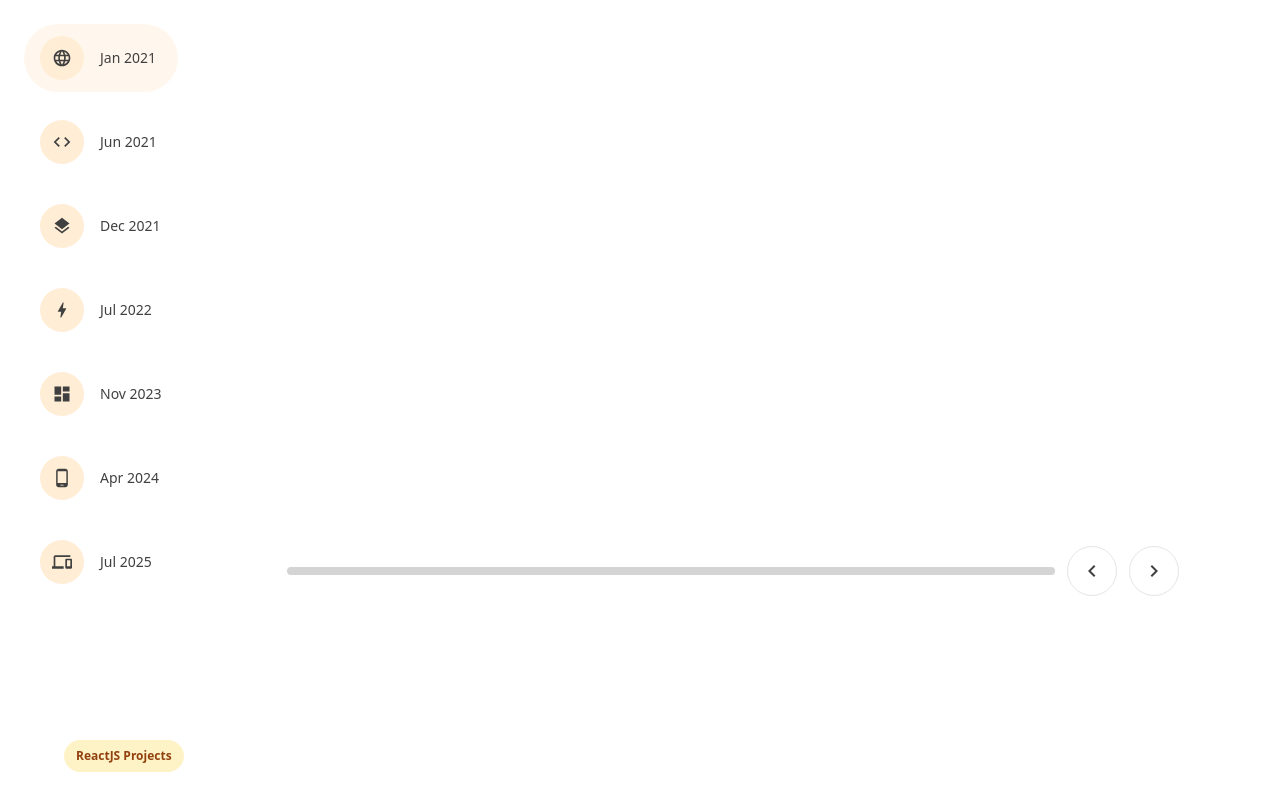
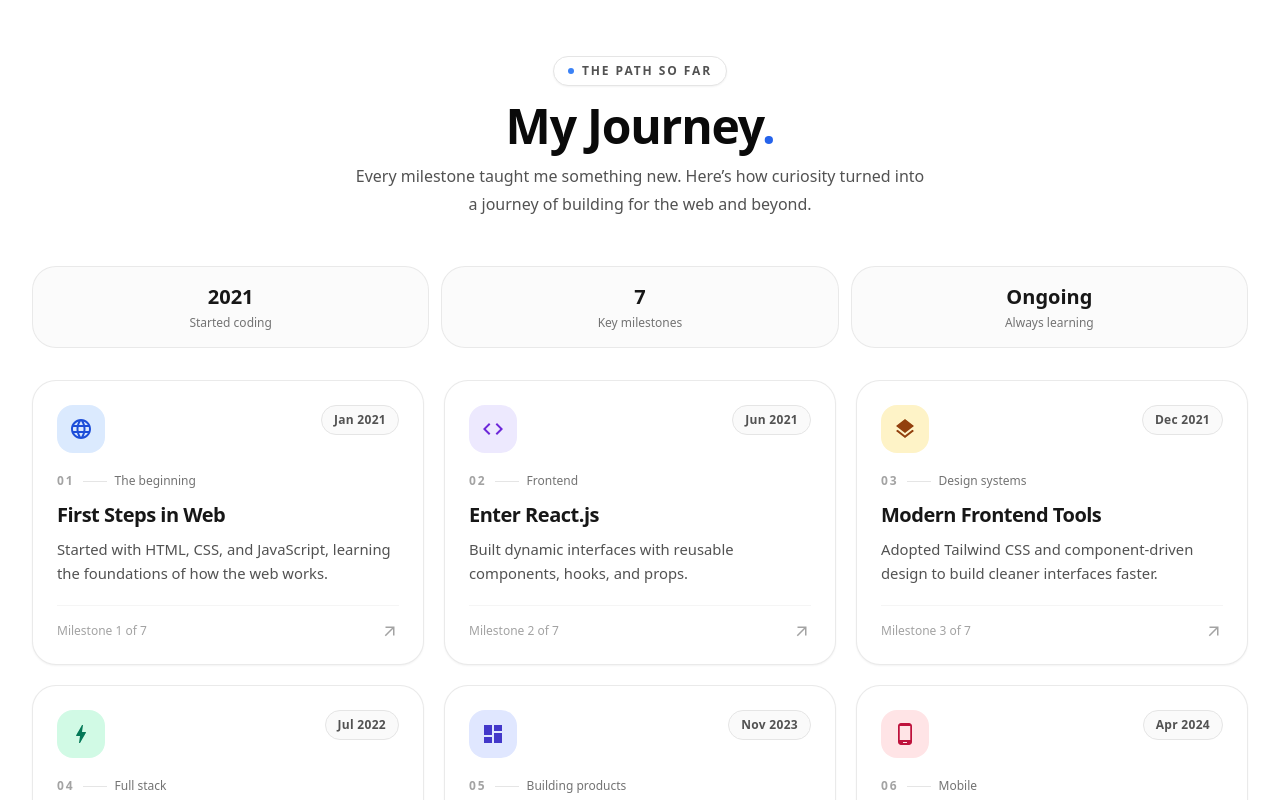
Before and after one commit to hustlewithvikram/vikram, a Next.js app: page / in a window 1280 px wide. Shown: the part 1640-2440 px from the top of the page. Built offline with nearby package versions, Linux system fonts and the light colour scheme; what tailwind-clip-path would draw is missing.

Commit message:
Redesign responsive My Journey timeline UI

```diff
--- a/app/components/sections/Timeline.jsx
+++ b/app/components/sections/Timeline.jsx
@@ -1,6 +1,7 @@
 "use client";
-import React, { useState, useCallback } from "react";
-import { motion, AnimatePresence } from "framer-motion";
+
+import React, { useState } from "react";
+import { AnimatePresence, motion } from "framer-motion";
 import {
   MdLanguage,
   MdCode,
@@ -9,283 +10,248 @@ import {
   MdDashboard,
   MdPhoneAndroid,
   MdDevices,
-	MdChevronLeft,
-	MdChevronRight,
+  MdArrowOutward,
 } from "react-icons/md";
-import useMediaQuery from "@mui/material/useMediaQuery";
 
 const timelineData = [
   {
-		id: "1",
+    id: "01",
     date: "Jan 2021",
     title: "First Steps in Web",
     description:
-			"Started with HTML, CSS, and JS — learning how the web really works.",
+      "Started with HTML, CSS, and JavaScript, learning the foundations of how the web works.",
     icon: <MdLanguage />,
-		color: "bg-blue-500",
+    tone: "blue",
+    tag: "The beginning",
   },
   {
-		id: "2",
+    id: "02",
     date: "Jun 2021",
     title: "Enter React.js",
     description:
-			"Built my first dynamic UIs with components, hooks, and props.",
+      "Built dynamic interfaces with reusable components, hooks, and props.",
     icon: <MdCode />,
-		color: "bg-purple-500",
+    tone: "violet",
+    tag: "Frontend",
   },
   {
-		id: "3",
+    id: "03",
     date: "Dec 2021",
     title: "Modern Frontend Tools",
     description:
-			"Adopted Tailwind + component-driven design → faster, cleaner builds.",
+      "Adopted Tailwind CSS and component-driven design to build cleaner interfaces faster.",
     icon: <MdLayers />,
-		color: "bg-amber-500",
+    tone: "amber",
+    tag: "Design systems",
   },
   {
-		id: "4",
+    id: "04",
     date: "Jul 2022",
     title: "Next.js Journey",
-		description: "Mastered SSR, API routes, and performance optimizations.",
+    description:
+      "Explored server-side rendering, API routes, and performance-focused web development.",
     icon: <MdBolt />,
-		color: "bg-green-500",
+    tone: "emerald",
+    tag: "Full stack",
   },
   {
-		id: "5",
+    id: "05",
     date: "Nov 2023",
     title: "Full-stack Projects",
     description:
-			"Built authenticated dashboards & e-commerce apps with NextAuth/Clerk.",
+      "Built authenticated dashboards and e-commerce experiences using modern web tools.",
     icon: <MdDashboard />,
-		color: "bg-indigo-500",
+    tone: "indigo",
+    tag: "Building products",
   },
   {
-		id: "6",
+    id: "06",
     date: "Apr 2024",
     title: "Exploring Mobile",
     description:
-			"Experimented with mobile dev, broadening my reach beyond web.",
+      "Expanded beyond the browser and began exploring mobile application development.",
     icon: <MdPhoneAndroid />,
-		color: "bg-red-500",
+    tone: "rose",
+    tag: "Mobile",
   },
   {
-		id: "7",
+    id: "07",
     date: "Jul 2025",
-		title: "Transition to React Native",
+    title: "Cross-platform Apps",
     description:
-			"Now building polished, cross-platform apps with React Native.",
+      "Moved into building polished mobile experiences and exploring cross-platform development.",
     icon: <MdDevices />,
-		color: "bg-violet-500",
+    tone: "cyan",
+    tag: "Next chapter",
   },
 ];
 
-// Timeline card for desktop
-const TimelineCard = React.memo(({ item }) => {
+const toneClasses = {
+  blue: "bg-blue-100 text-blue-700 dark:bg-blue-400/15 dark:text-blue-300",
+  violet: "bg-violet-100 text-violet-700 dark:bg-violet-400/15 dark:text-violet-300",
+  amber: "bg-amber-100 text-amber-800 dark:bg-amber-400/15 dark:text-amber-300",
+  emerald: "bg-emerald-100 text-emerald-700 dark:bg-emerald-400/15 dark:text-emerald-300",
+  indigo: "bg-indigo-100 text-indigo-700 dark:bg-indigo-400/15 dark:text-indigo-300",
+  rose: "bg-rose-100 text-rose-700 dark:bg-rose-400/15 dark:text-rose-300",
+  cyan: "bg-cyan-100 text-cyan-800 dark:bg-cyan-400/15 dark:text-cyan-300",
+};
+
+function JourneyCard({ item, index, compact = false }) {
   return (
-		<div className="bg-white dark:bg-neutral-800 rounded-2xl p-6 h-full border border-neutral-200 dark:border-neutral-700 transition-all duration-300">
-			<div className="flex items-center gap-4 mb-5">
+    <motion.article
+      initial={{ opacity: 0, y: 14 }}
+      whileInView={{ opacity: 1, y: 0 }}
+      viewport={{ once: true, amount: 0.15 }}
+      transition={{ duration: 0.35, delay: Math.min(index * 0.045, 0.2) }}
+      className="group relative h-full overflow-hidden rounded-3xl border border-neutral-200/80 bg-white p-5 shadow-sm transition duration-300 hover:-translate-y-1 hover:border-neutral-300 hover:shadow-lg dark:border-neutral-800 dark:bg-neutral-900 dark:hover:border-neutral-700 sm:p-6"
+    >
+      <div className="flex items-start justify-between gap-3">
         <span
-					className={`text-3xl p-3 bg-orange-100 dark:text-black rounded-full`}
+          className={`inline-flex h-12 w-12 shrink-0 items-center justify-center rounded-2xl text-2xl ${toneClasses[item.tone]}`}
+          aria-hidden="true"
         >
           {item.icon}
         </span>
-				<span className="text-sm font-semibold text-neutral-600 dark:text-neutral-300 bg-neutral-100 dark:bg-neutral-700/50 py-1.5 px-4 rounded-full">
+        <span className="rounded-full border border-neutral-200 bg-neutral-50 px-3 py-1.5 text-xs font-semibold tracking-wide text-neutral-600 dark:border-neutral-700 dark:bg-neutral-800 dark:text-neutral-300">
           {item.date}
         </span>
       </div>
 
-			<h3 className="text-xl font-bold text-neutral-900 dark:text-neutral-100 mb-3">
+      <div className="mt-5 flex items-center gap-2">
+        <span className="text-xs font-bold tracking-[0.16em] text-neutral-400 dark:text-neutral-500">
+          {item.id}
+        </span>
+        <span className="h-px w-6 bg-neutral-200 dark:bg-neutral-700" />
+        <span className="text-xs font-medium text-neutral-500 dark:text-neutral-400">
+          {item.tag}
+        </span>
+      </div>
+
+      <h3 className={`mt-3 font-semibold tracking-tight text-neutral-900 dark:text-neutral-100 ${compact ? "text-lg" : "text-xl"}`}>
         {item.title}
       </h3>
-
-			<p className="text-neutral-600 dark:text-neutral-400 leading-relaxed">
+      <p className="mt-2 text-sm leading-6 text-neutral-600 dark:text-neutral-400 sm:text-[0.925rem]">
         {item.description}
       </p>
 
-			<div className="mt-4 pt-3 border-t border-neutral-100 dark:border-neutral-700">
-				<span className="text-xs font-medium text-neutral-500 dark:text-neutral-400">
-					Milestone {item.id}/{timelineData.length}
+      <div className="mt-5 flex items-center justify-between border-t border-neutral-100 pt-4 dark:border-neutral-800">
+        <span className="text-xs font-medium text-neutral-400 dark:text-neutral-500">
+          Milestone {index + 1} of {timelineData.length}
         </span>
+        <MdArrowOutward className="text-lg text-neutral-400 transition-transform duration-300 group-hover:-translate-y-0.5 group-hover:translate-x-0.5 group-hover:text-neutral-700 dark:group-hover:text-neutral-200" />
       </div>
-		</div>
+    </motion.article>
   );
-});
-
-TimelineCard.displayName = "TimelineCard";
+}
 
 export default function Timeline() {
-	const [currentIndex, setCurrentIndex] = useState(0);
-	const isMobile = useMediaQuery("(max-width:1023px)");
+  const [expandedId, setExpandedId] = useState("01");
 
-	const nextCard = useCallback(() => {
-		setCurrentIndex((prev) => (prev + 1) % timelineData.length);
-	}, []);
+  return (
+    <section
+      id="journey"
+      aria-labelledby="journey-heading"
+      className="mx-auto w-full max-w-7xl px-4 py-14 sm:px-6 sm:py-20 lg:px-8 lg:py-24"
+    >
+      <div className="mx-auto mb-9 max-w-3xl text-center sm:mb-12">
+        <span className="inline-flex items-center gap-2 rounded-full border border-neutral-200 bg-white px-3.5 py-1.5 text-xs font-semibold uppercase tracking-[0.16em] text-neutral-600 shadow-sm dark:border-neutral-800 dark:bg-neutral-900 dark:text-neutral-300">
+          <span className="h-1.5 w-1.5 rounded-full bg-blue-500" />
+          The path so far
+        </span>
+        <h2
+          id="journey-heading"
+          className="mt-4 text-3xl font-bold tracking-tight text-neutral-950 dark:text-white sm:text-4xl lg:text-5xl"
+        >
+          My Journey<span className="text-blue-600 dark:text-blue-400">.</span>
+        </h2>
+        <p className="mx-auto mt-3 max-w-xl text-sm leading-6 text-neutral-600 dark:text-neutral-400 sm:text-base sm:leading-7">
+          Every milestone taught me something new. Here’s how curiosity turned
+          into a journey of building for the web and beyond.
+        </p>
+      </div>
 
-	const prevCard = useCallback(() => {
-		setCurrentIndex((prev) =>
-			prev === 0 ? timelineData.length - 1 : prev - 1
-		);
-	}, []);
-
-	const selectCard = useCallback((index) => {
-		setCurrentIndex(index);
-	}, []);
-
-	if (isMobile) {
-		// Mobile accordion view (keep your previous one)
-		return (
-			<div className="mx-auto max-w-2xl px-5 py-10">
-				<h2 className="text-md mb-10 bg-blue-200 dark:bg-blue-950 text-blue-950 dark:text-blue-200 w-fit px-4 py-2 rounded-full">
-					My Journey
-				</h2>
-				<div className="flex flex-col gap-6">
-					{timelineData.map((item, index) => (
-						<div key={item.id} className="relative">
-							<TimelineCardMobile
-								item={item}
-								isActive={currentIndex === index}
-								onClick={() => selectCard(index)}
-							/>
+      <div className="mb-6 grid grid-cols-3 gap-2 sm:mb-8 sm:gap-3">
+        {[
+          { value: "2021", label: "Started coding" },
+          { value: "7", label: "Key milestones" },
+          { value: "Ongoing", label: "Always learning" },
+        ].map((stat) => (
+          <div
+            key={stat.label}
+            className="rounded-2xl border border-neutral-200/80 bg-neutral-50/80 px-2 py-3 text-center dark:border-neutral-800 dark:bg-neutral-900/70 sm:rounded-3xl sm:px-4 sm:py-4"
+          >
+            <p className="text-sm font-bold text-neutral-900 dark:text-neutral-100 sm:text-xl">
+              {stat.value}
+            </p>
+            <p className="mt-1 text-[10px] leading-4 text-neutral-500 dark:text-neutral-400 sm:text-xs">
+              {stat.label}
+            </p>
           </div>
         ))}
       </div>
+
+      <div className="hidden grid-cols-2 gap-4 md:grid lg:grid-cols-3 lg:gap-5">
+        {timelineData.map((item, index) => (
+          <JourneyCard key={item.id} item={item} index={index} />
+        ))}
       </div>
-		);
-	}
 
-	// Desktop view
+      <div className="flex flex-col gap-3 md:hidden">
+        {timelineData.map((item, index) => {
+          const isExpanded = expandedId === item.id;
           return (
-		<div className="relative w-full max-w-7xl mx-auto px-6 py-16 flex gap-8">
-			{/* Left - small chips */}
-			<div className="flex flex-col gap-4">
-				{timelineData.map((item, index) => (
-					<motion.button
+            <motion.div
               key={item.id}
-						onClick={() => selectCard(index)}
-						className={`flex items-center gap-4 px-4 py-3 rounded-full text-sm font-medium text-neutral-700 dark:text-neutral-300 transition-all duration-300 ${
-							currentIndex === index
-								? "dark:border-white bg-orange-50 dark:bg-neutral-700/50"
-								: ""
+              layout
+              className={`overflow-hidden rounded-2xl border transition-colors ${isExpanded
+                ? "border-neutral-300 bg-white shadow-sm dark:border-neutral-700 dark:bg-neutral-900"
+                : "border-neutral-200 bg-neutral-50/80 dark:border-neutral-800 dark:bg-neutral-900/50"
               }`}
             >
+              <button
+                type="button"
+                aria-expanded={isExpanded}
+                onClick={() => setExpandedId(isExpanded ? "" : item.id)}
+                className="flex w-full items-center gap-3 p-4 text-left sm:p-5"
+              >
                 <span
-							className={`text-xl bg-orange-100 dark:text-black p-3 rounded-full`}
+                  className={`flex h-11 w-11 shrink-0 items-center justify-center rounded-xl text-xl ${toneClasses[item.tone]}`}
+                  aria-hidden="true"
                 >
                   {item.icon}
                 </span>
-						<span>{item.date}</span>
-					</motion.button>
-				))}
-			</div>
-
-			{/* Right - big card */}
-			<div className="flex-1 relative">
-				<AnimatePresence mode="wait">
+                <span className="min-w-0 flex-1">
+                  <span className="block text-xs font-medium text-neutral-500 dark:text-neutral-400">
+                    {item.date} · Milestone {index + 1}
+                  </span>
+                  <span className="mt-1 block text-sm font-semibold text-neutral-900 dark:text-neutral-100 sm:text-base">
+                    {item.title}
+                  </span>
+                </span>
+                <span className={`flex h-8 w-8 shrink-0 items-center justify-center rounded-full text-lg text-neutral-500 transition-transform dark:text-neutral-400 ${isExpanded ? "rotate-45" : ""}`}>
+                  +
+                </span>
+              </button>
+              <AnimatePresence initial={false}>
+                {isExpanded && (
                   <motion.div
-						key={currentIndex}
-						initial={{ opacity: 0, x: 50 }}
-						animate={{ opacity: 1, x: 0 }}
-						exit={{ opacity: 0, x: -50 }}
-						transition={{ duration: 0.4 }}
-					>
-						<TimelineCard item={timelineData[currentIndex]} />
-					</motion.div>
-				</AnimatePresence>
-
-				{/* Progress bar */}
-				<div className="absolute bottom-0 left-0 w-full flex items-center justify-center mt-8 gap-x-3">
-					<div className="flex justify-center w-full max-w-3xl">
-						<div className="relative h-2 w-full bg-neutral-300 dark:bg-neutral-700 rounded-full overflow-hidden">
-							<motion.div
-								className="absolute top-0 left-0 h-full bg-black dark:bg-white rounded-full"
-								initial={{ width: 0 }}
-								animate={{
-									width: `${
-										((currentIndex + 1) /
-											timelineData.length) *
-										100
-									}%`,
-								}}
-								transition={{ duration: 0.4, ease: "easeOut" }}
-							/>
-						</div>
-					</div>
-
-					{/* Navigation arrows */}
-					<motion.button
-						whileTap={{ scale: 0.9 }}
-						onClick={prevCard}
-						className="bg-white dark:bg-neutral-800 rounded-full p-3 border border-neutral-200 dark:border-neutral-700 hover:shadow-xl transition-all"
-					>
-						<MdChevronLeft className="text-2xl text-neutral-700 dark:text-neutral-300" />
-					</motion.button>
-					<motion.button
-						whileTap={{ scale: 0.9 }}
-						onClick={nextCard}
-						className="bg-white dark:bg-neutral-800 rounded-full p-3 border border-neutral-200 dark:border-neutral-700 hover:shadow-xl transition-all"
-					>
-						<MdChevronRight className="text-2xl text-neutral-700 dark:text-neutral-300" />
-					</motion.button>
-				</div>
-			</div>
-		</div>
-	);
-}
-
-// Mobile timeline card
-function TimelineCardMobile({ item, isActive, onClick }) {
-	return (
-		<motion.div
-			initial={{ opacity: 0, y: 20 }}
-			animate={{ opacity: 1, y: 0 }}
-			exit={{ opacity: 0, y: 20 }}
-			transition={{ duration: 0.3 }}
-			className="relative flex"
-		>
-			{/* Timeline dot and line */}
-			<div className="flex flex-col items-center mr-4">
-				<div className="w-6 h-6 rounded-full bg-purple-300 dark:bg-gray-50 dark:text-black text-white flex justify-center items-center text-sm z-10 shadow-lg">
-					{item.id}
-				</div>
-				{item.id != timelineData.length && (
-					<div className="flex-1 w-1 bg-neutral-300 dark:bg-neutral-700" />
-				)}
-			</div>
-
-			{/* Card */}
-			<button
-				onClick={onClick}
-				className={`flex-1 text-left rounded-2xl p-5 transition-all duration-300 backdrop-blur-sm border ${
-					isActive
-						? "bg-white/90 dark:bg-neutral-950/50 border dark:border-white/15"
-						: "bg-white/70 dark:bg-neutral-900/90 border dark:border-white/50"
-				}`}
-			>
-				<div className="flex items-center justify-between mb-3">
-					<span className="text-sm font-semibold text-neutral-600 dark:text-neutral-300 bg-white/50 dark:bg-neutral-800/50 py-1 px-2 rounded-full">
-						{item.date}
-					</span>
-				</div>
-
-				<h3 className="text-lg font-bold text-neutral-900 dark:text-neutral-100 mb-2">
-					{item.title}
-				</h3>
-
-				{/* Animate the description */}
-				<AnimatePresence>
-					{isActive && (
-						<motion.p
+                    key="description"
                     initial={{ height: 0, opacity: 0 }}
                     animate={{ height: "auto", opacity: 1 }}
                     exit={{ height: 0, opacity: 0 }}
-							transition={{ duration: 0.3 }}
-							className="text-neutral-600 dark:text-neutral-400 overflow-hidden"
+                    transition={{ duration: 0.22 }}
+                    className="overflow-hidden"
                   >
+                    <p className="px-4 pb-5 pl-[4.5rem] text-sm leading-6 text-neutral-600 dark:text-neutral-400 sm:pl-[5rem]">
                       {item.description}
-						</motion.p>
+                    </p>
+                  </motion.div>
                 )}
               </AnimatePresence>
-			</button>
             </motion.div>
           );
+        })}
+      </div>
+    </section>
+  );
 }
```
Lines whose indentation alone changed are shown as unchanged.
